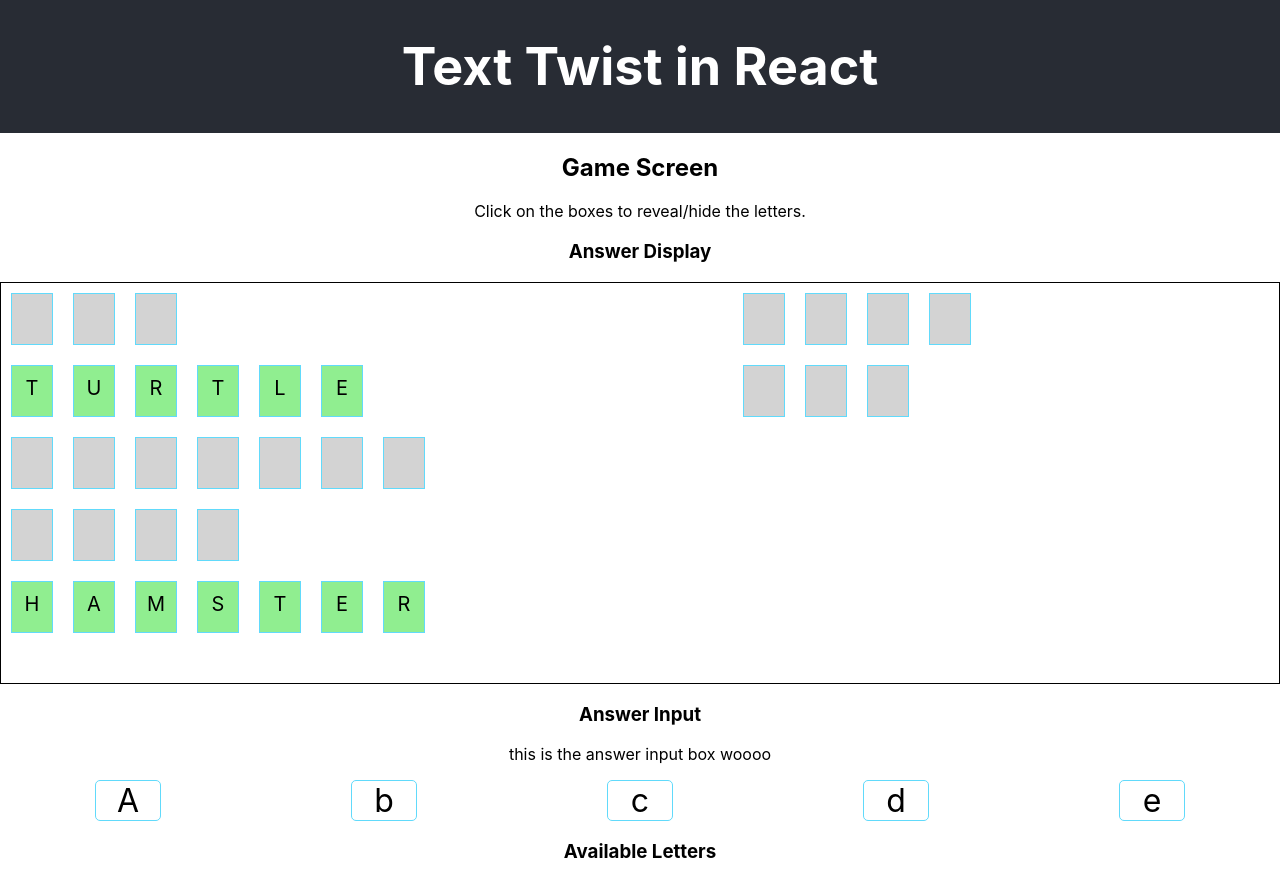
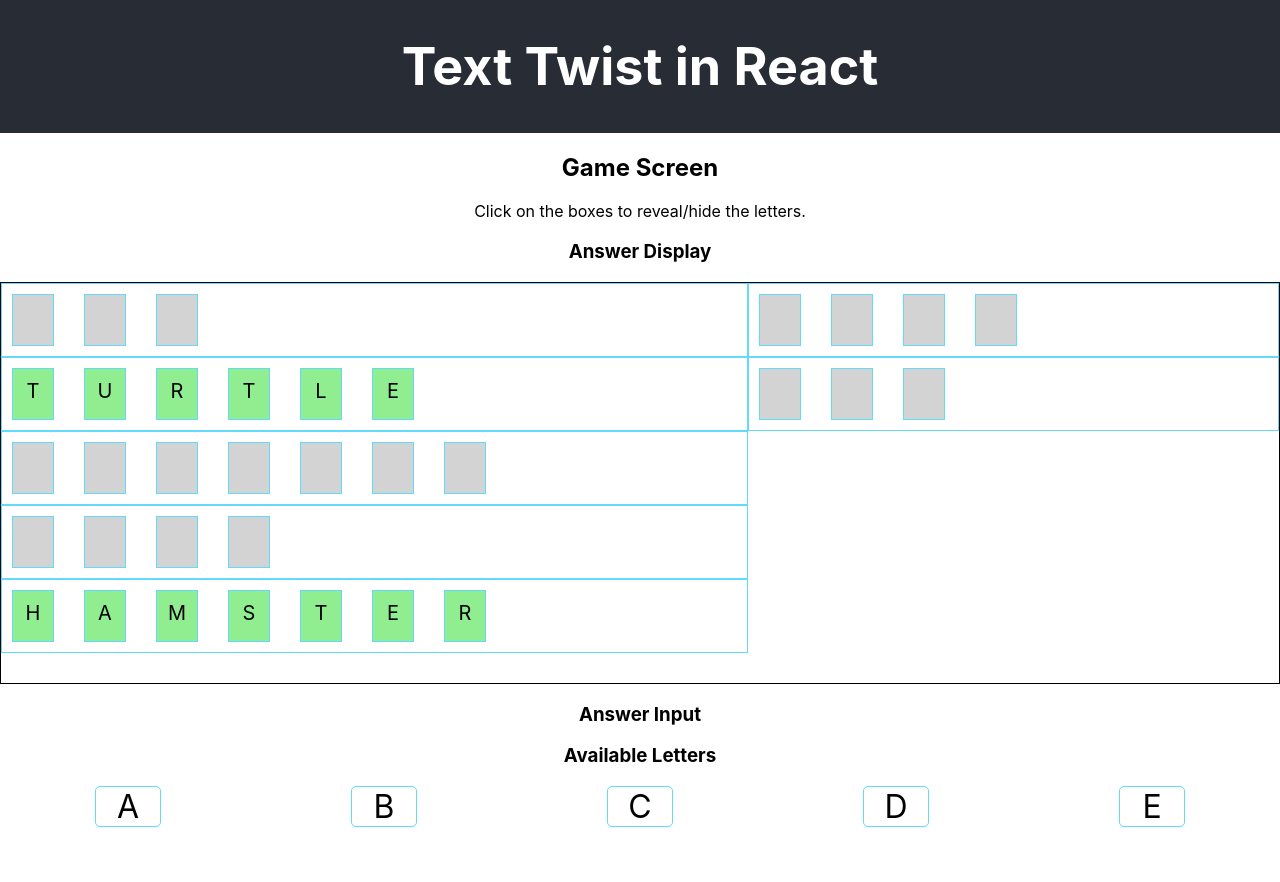
Before and after one commit to BBAlpert/react-text-twist, a React (Create React App) app: page / in a window 1280 px wide. After the commit the page ends 827 px from the top, so only its background shows below. Built offline with nearby package versions, Linux system fonts and the light colour scheme.

Commit message:
Started implementing answer input

```diff
--- a/src/App.css
+++ b/src/App.css
@@ -55,6 +55,9 @@
 .WordDisplay {
   display: flex;
   justify-content: left;
+  column-gap: 10px;
+  flex-grow: 0;
+  border: #61dafb 1px solid;
 }
 
 .LetterDisplay {
@@ -81,3 +84,9 @@
   width: 4rem;
   align-content: center;
 }
+
+.guessedWord {
+  font-size: 3em;
+  /*margin-bottom: 10px;*/
+  margin-top: 0px;
+}
--- a/src/App.js
+++ b/src/App.js
@@ -26,10 +26,20 @@ function App() {
     { word: "bird", hidden: true },
     { word: "cat", hidden: true },
   ];
+  /*
+  const wordList = new Map( [
+    ["dog", { word: "dog", hidden: true }],
+    ["turtle", { word: "turtle", hidden: false }],
+    ["leopard", { word: "leopard", hidden: true }],
+    ["fish", { word: "fish", hidden: true }],
+    ["hamster", { word: "hamster", hidden: false }],
+    ["bird", { word: "bird", hidden: true }],
+    ["cat", { word: "cat", hidden: true }]
+  ]); */
 
   const hideWord = (word) => {
     word.hidden = !word.hidden;
-    console.log("test");
+    //console.log("test");
   };
 
   return (
@@ -43,9 +53,6 @@ function App() {
         <AnswerDisplay wordList={wordList} />
         <AnswerInput wordList={wordList} />
         {/* why am i separating input and display like this? */}
-        <div>
-          <h3>Available Letters</h3>
-        </div>
       </div>
     </div>
   );
--- a/src/Components/AnswerDisplay.js
+++ b/src/Components/AnswerDisplay.js
@@ -5,6 +5,7 @@ import WordDisplay from "./WordDisplay";
 export default function AnswerDisplay(props) {
   const wordList = props.wordList;
   //const hideWord = props.hideWord;
+  console.log(wordList["dog"]);
   return (
     <div>
       <h3>Answer Display</h3>
--- a/src/Components/AnswerInput.js
+++ b/src/Components/AnswerInput.js
@@ -1,16 +1,26 @@
-import React from "react";
+import React, { useState } from "react";
 import ReactDOM from "react-dom/client";
 
 export default function AnswerInput(props) {
   const wordList = props.wordList;
-  const availableLetters = ["A", "b", "c", "d", "e"];
+  const availableLetters = ["A", "B", "C", "D", "E"];
+  const [guessedWord, setGuessedWord] = useState("");
+  //const guessedWord = "";
+  function guessLetter(letter) {
+    setGuessedWord((guessedWord) => guessedWord + letter);
+    //console.log(letter);
+  }
+
   return (
     <div className="AnswerInput">
       <h3>Answer Input</h3>
-      <p>this is the answer input box woooo</p>
+      <div className="guessedWord"> {guessedWord}</div>
+      <h3>Available Letters</h3>
       <div className="AvailableLetters">
         {availableLetters.map((letter) => (
-          <div className="answerLetter">{letter}</div> // <WordDisplay word={word.word} isHidden={word.hidden} />
+          <div className="answerLetter" onClick={() => guessLetter(letter)}>
+            {letter}
+          </div> // <WordDisplay word={word.word} isHidden={word.hidden} />
         ))}
       </div>
     </div>
```
